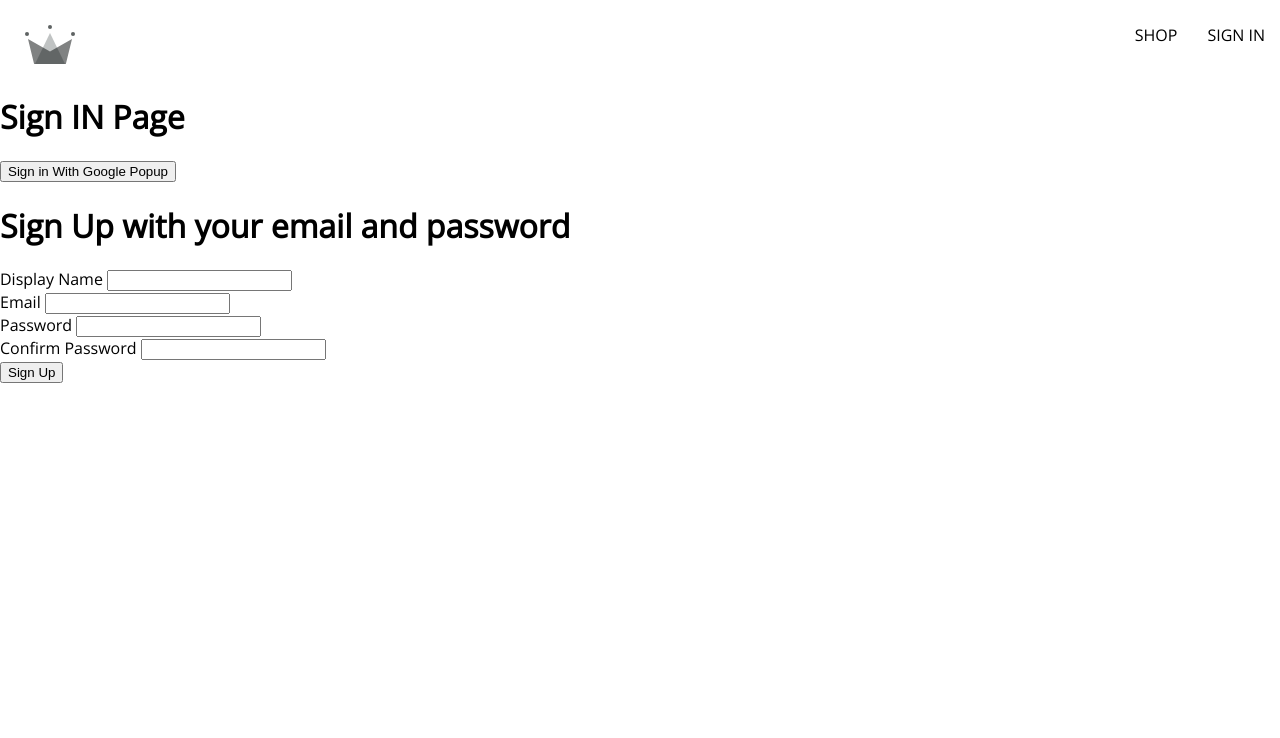
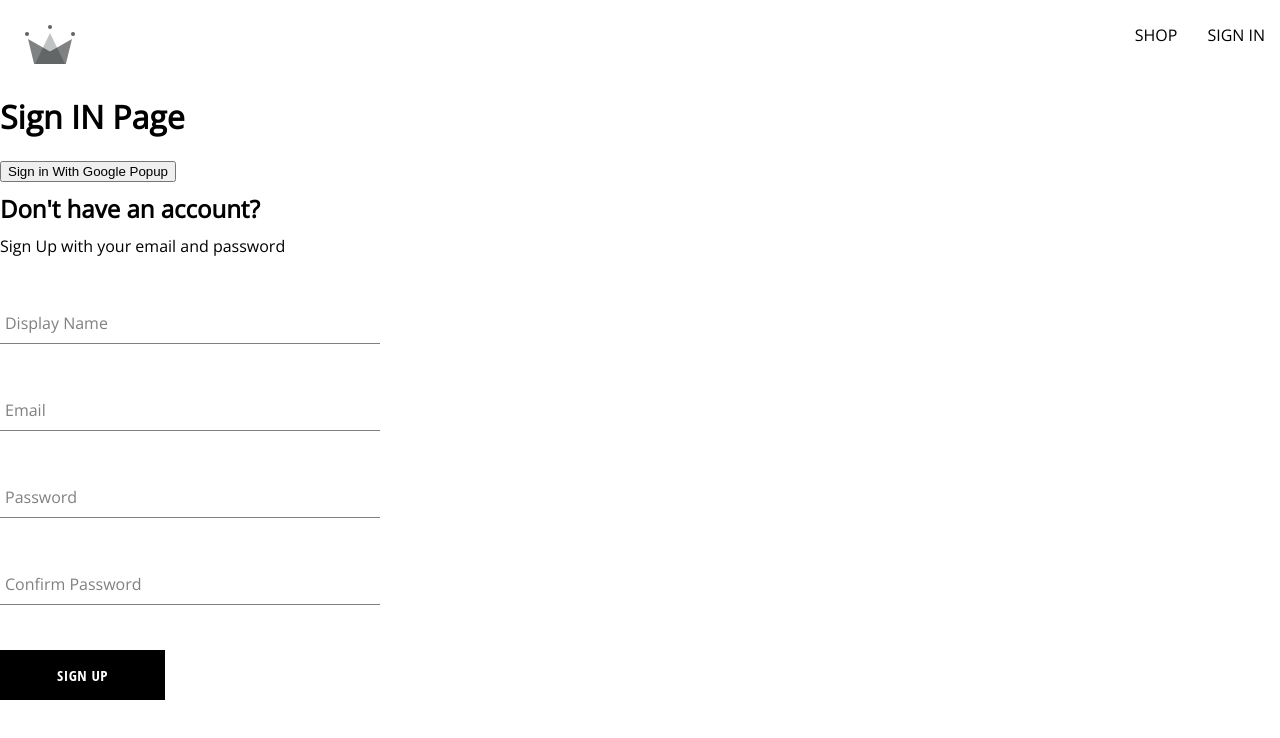
Before and after one commit to ZhangMYihua/crwn-clothing-v2, a React (Create React App) app: page /signIn in a window 1280 px wide. Shown: the top 738 px of the page. Built offline with nearby package versions, Linux system fonts and the light colour scheme.

Commit message:
created sign up component, the form input component, button component

```diff
--- /dev/null
+++ b/src/components/button/button.component.jsx
@@ -0,0 +1,28 @@
+import './button.styles.scss'
+/*
+default
+
+inverted
+
+google sign in
+
+*/
+
+const BUTTON_TYPE_CLASSES = {
+  google: 'google-sign-in',
+  inverted: 'inverted'
+}
+
+//Button component
+//through the value buttonType we are getting as a prop, we can control how we want to render the buttons on our app
+const Button = ({ children , buttonType, ...otherProps}) => {
+  return (
+    <button
+    className={`button-container ${BUTTON_TYPE_CLASSES[buttonType]}`}
+    {...otherProps}
+    >
+      {children}
+    </button>
+  )
+}
+export default Button
--- /dev/null
+++ b/src/components/button/button.styles.scss
@@ -0,0 +1,46 @@
+.button-container {
+  min-width: 165px;
+  width: auto;
+  height: 50px;
+  letter-spacing: 0.5px;
+  line-height: 50px;
+  padding: 0 35px 0 35px;
+  font-size: 15px;
+  background-color: black;
+  color: white;
+  text-transform: uppercase;
+  font-family: 'Open Sans Condensed';
+  font-weight: bolder;
+  border: none;
+  cursor: pointer;
+  display: flex;
+  justify-content: center;
+
+  &:hover {
+    background-color: white;
+    color: black;
+    border: 1px solid black;
+  }
+
+  &.google-sign-in {
+    background-color: #4285f4;
+    color: white;
+
+    &:hover {
+      background-color: #357ae8;
+      border: none;
+    }
+  }
+
+  &.inverted {
+    background-color: white;
+    color: black;
+    border: 1px solid black;
+
+    &:hover {
+      background-color: black;
+      color: white;
+      border: none;
+    }
+  }
+}
--- a/src/components/form-input/form-input.component.jsx
+++ b/src/components/form-input/form-input.component.jsx
@@ -1,15 +1,20 @@
 
-
+import './form-input.styles.scss'
 
 
 const FormInput = ({label, ...otherProps }) => {
+  // console.log('props passed',otherProps)
   return (
-    <div>
-       <label > {label} </label>
-        <input
-          {...otherProps}
+    <div className="group">
+      <input
+        className="form-input"
+        {...otherProps}
 
-         />
+       />
+      { label && (
+        <label className={`${otherProps.value.length ? 'shrink' : '' } form-input-label`} > {label} </label>
+        )
+      }
     </div>
 
   )
--- a/src/components/form-input/form-input.styles.scss
+++ b/src/components/form-input/form-input.styles.scss
@@ -0,0 +1,54 @@
+$sub-color: grey;
+$main-color: black;
+
+@mixin shrinkLabel {
+  top: -14px;
+  font-size: 12px;
+  color: $main-color;
+}
+
+.group {
+  position: relative;
+  margin: 45px 0;
+
+  .form-input {
+    background: none;
+    background-color: white;
+    color: $sub-color;
+    font-size: 18px;
+    padding: 10px 10px 10px 5px;
+    display: block;
+    width: 100%;
+    border: none;
+    border-radius: 0;
+    border-bottom: 1px solid $sub-color;
+    margin: 25px 0;
+
+    &:focus {
+      outline: none;
+    }
+
+    &:focus ~ .form-input-label {
+      @include shrinkLabel();
+    }
+  }
+
+  input[type='password'] {
+    letter-spacing: 0.3em;
+  }
+
+  .form-input-label {
+    color: $sub-color;
+    font-size: 16px;
+    font-weight: normal;
+    position: absolute;
+    pointer-events: none;
+    left: 5px;
+    top: 10px;
+    transition: 300ms ease all;
+
+    &.shrink {
+      @include shrinkLabel();
+    }
+  }
+}
--- a/src/components/sign-up-form/sign-up-form.component.jsx
+++ b/src/components/sign-up-form/sign-up-form.component.jsx
@@ -1,6 +1,8 @@
 import { useState } from "react"
 import FormInput from "../form-input/form-input.component"
 import { createAuthUserWithEmailPassword, createUserDocFromAuth } from "../../utils/firebase/firebase.utils"
+import Button from '../button/button.component'
+import './sign-up-form.styles.scss'
 
 const defaultFormFields = {
   displayName: '',
@@ -54,9 +56,9 @@ const SignUpForm = () => {
     setFormFields({ ...formFields, [name]: value })
   }
   return (
-    <div>
-
-      <h1> Sign Up with your email and password</h1>
+    <div className="sign-up-container">
+      <h2> Don't have an account?</h2>
+      <span> Sign Up with your email and password</span>
 
       <form onSubmit={handleSubmit}>
 
@@ -72,7 +74,7 @@ const SignUpForm = () => {
         <FormInput label="Confirm Password"required type="password" onChange={handleChange} name='confirmPassword' value={confirmPassword} />
 
 
-        <button type="submit"> Sign Up</button>
+        <Button type="submit" > Sign Up</Button>
       </form>
     </div>
   )
--- /dev/null
+++ b/src/components/sign-up-form/sign-up-form.styles.scss
@@ -0,0 +1,10 @@
+.sign-up-container {
+   display: flex;
+   flex-direction: column;
+   width: 380px;
+
+   h2 {
+     margin: 10px 0;
+    }
+
+}
```
